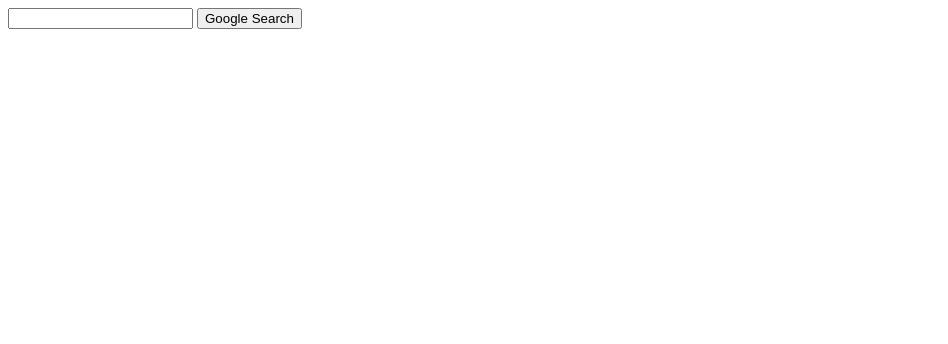
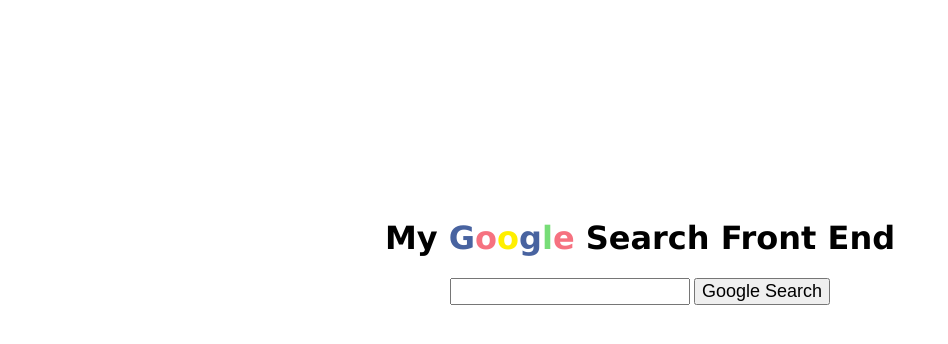
Before and after one commit to hoon-GitHub/cs50w_proj0_search, a plain HTML site: page index.html in a window 1280 px wide. Shown: the whole page, without its empty margins (0-948 px from the left). Drawn offline with Linux system fonts and the light colour scheme.

Commit message:
Added some styles to the page

```diff
--- a/index.html
+++ b/index.html
@@ -4,9 +4,16 @@
         <title>Search</title>
     </head>
     <body>
-        <form action="https://www.google.com/search">
-            <input type="text" name="q">
-            <input type="submit" value="Google Search">
-        </form>
+        <div style="text-align: center; padding-top: 15%;">
+            <form action="https://www.google.com/search">
+                <h1 style="text-align: center; font-family: Verdana, Geneva, Tahoma, sans-serif;">
+                    My
+                    <font color="#4863A0">G</font><font color="#F67280">o</font><font color="#FFEF00">o</font><font color="#4863A0">g</font><font color="#77DD77">l</font><font color="#F67280">e</font>
+                    Search Front End
+                </h1>
+                <input type="text" style="font-size: large" name="q">
+                <input type="submit" style="font-size: large" value="Google Search">
+            </form>
+        </div>
     </body>
 </html>
```
